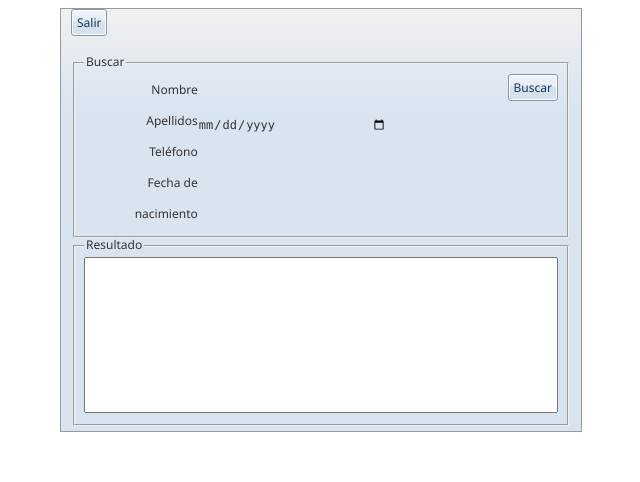
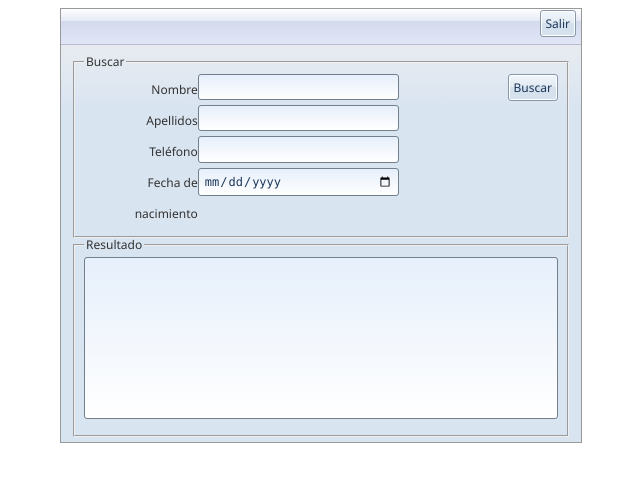
Before and after one commit to SaraAlamillo/PracticaJS, a plain HTML site: page public_html/pages/html/buscador.html in a window 1280 px wide. Shown: the whole page, without its empty margins (319-959 px from the left). Drawn offline with Linux system fonts and the light colour scheme.

Commit message:
Arreglado CSS y JS del buscador

```diff
--- a/public_html/pages/html/buscador.html
+++ b/public_html/pages/html/buscador.html
@@ -15,10 +15,9 @@ Versión:             1.0
     </head>
     <body>
         <div id="contenido">
-            <div id="salir">
-                <button onclick="window.close()">Salir</button>
-            </div>
-            <br />
+            <ul class="main-menu inline">
+                <li><button onclick="window.close()">Salir</button></li>
+            </ul>
             <div id="calculadora">
                 <div id="ediccion">
                     <fieldset>
@@ -31,10 +30,10 @@ Versión:             1.0
                                 <label for="nacimiento">Fecha de nacimiento</label> <br />
                             </div>
                             <div id="edColum12">
-                                <input type="text" id="nombre" name="nombre" value="" /> <br />
-                                <input type="text" id="apellidos" name="apellidos" value="" /> <br />
-                                <input type="tel" id="telefono" name="telefono" value="" /> <br />
-                                <input type="date" id="nacimiento" name="nacimiento" value="" /> <br />
+                                <input class="display box" type="text" id="nombre" name="nombre" value="" /> <br />
+                                <input class="display box" type="text" id="apellidos" name="apellidos" value="" /> <br />
+                                <input class="display box" type="tel" id="telefono" name="telefono" value="" /> <br />
+                                <input class="display box" type="date" id="nacimiento" name="nacimiento" value="" /> <br />
                             </div>
                         </div>
                         <div id="edColum2">
@@ -45,7 +44,7 @@ Versión:             1.0
                 <div id="cuadroResumen">
                     <fieldset>
                         <legend>Resultado</legend>
-                        <textarea id="busqueda" readonly="readonly" rows="10"></textarea>
+                        <textarea class="display box" id="busqueda" readonly="readonly" rows="10"></textarea>
                     </fieldset>
                 </div>
             </div>
--- a/public_html/pages/js/agenda.js
+++ b/public_html/pages/js/agenda.js
@@ -195,7 +195,8 @@ function borrar() {
  * Abre la ventana del buscador
  */
 function buscar() {
-    var buscador = window.open("buscador.html", "Buscador", 'width=500, height=500');
+    var buscador = window.open("buscador.html", "Buscador", 'width=550px, height=510px, left = 500 ,top= 90');
+    buscador.focus();
 }
 
 /**
```
Also changed, not shown: public_html/pages/html/agenda.html (+0 -1 lines).
